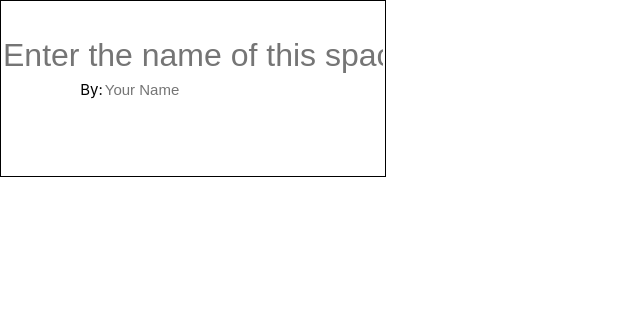
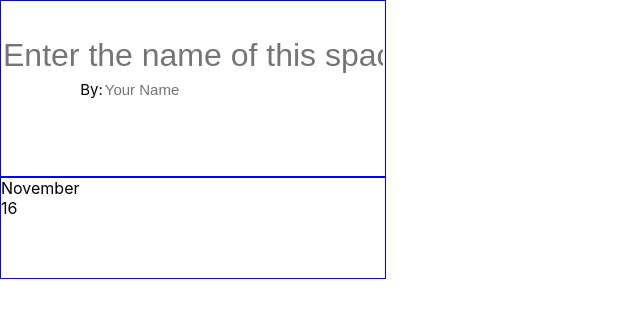
Before and after one commit to chloebyunn/devo, a React (Create React App) app: page / in a window 1280 px wide. Shown: the top 318 px of the page, without its empty margins (0-640 px from the left). Built offline with nearby package versions, Linux system fonts and the light colour scheme.

Commit message:
start adding dates

```diff
--- a/src/App.js
+++ b/src/App.js
@@ -1,13 +1,31 @@
 import React, { Component } from 'react';
 import './App.scss';
 
-import TitleCard from './component/TitleCard/TitleCard'
+import TitleCard from './component/TitleCard/TitleCard';
+import PreviousEntry from './component/PreviousEntry/PreviousEntry';
 
 class App extends Component {
+
+  getDate() {
+    const monthNames = ["January", "February", "March", "April", "May", "June",
+        "July", "August", "September", "October", "November", "December"
+    ];
+
+    let getDate = new Date();
+    let day = getDate.getDay;
+    let dd = getDate.getDate();
+    let mm = getDate.getMonth(); //January is 0!
+    let yyyy = getDate.getFullYear();
+    if(dd<10) {
+        dd = '0' + dd
+    }
+    return [day, monthNames[mm], dd, yyyy];
+};
   render() {
     return (
       <div className="App">
         <TitleCard />
+        <PreviousEntry day={this.getDate()[0]} month={this.getDate()[1]} dd={this.getDate()[2]} />
       </div>
     );
   }
--- a/src/component/PreviousEntry/PreviousEntry.js
+++ b/src/component/PreviousEntry/PreviousEntry.js
@@ -1,8 +1,9 @@
-import {React, Component} from 'react';
+import React, { Component } from 'react';
 import './PreviousEntry.scss';
+import PropTypes from 'prop-types';
 
 class PreviousEntry extends Component {
-    costructor() {
+    constructor() {
         super();
         this.state = {
 
@@ -10,14 +11,21 @@ class PreviousEntry extends Component {
     }
 
     render() {
-
-
         return (
-            <div>
+            <div className="previous-container">
+                <div className="month">{this.props.month}</div>
+                <div className="day">{this.props.day}</div>
+                <div className="dd">{this.props.dd}</div>
 
             </div>
         );
     }
 }
 
+PreviousEntry.propTypes = {
+    month: PropTypes.string.isRequired,
+    day: PropTypes.string.isRequired,
+    dd: PropTypes.number.isRequired,
+}
+
 export default PreviousEntry;
--- a/src/component/PreviousEntry/PreviousEntry.scss
+++ b/src/component/PreviousEntry/PreviousEntry.scss
@@ -0,0 +1,18 @@
+.previous-container {
+    width: 30%;
+    max-width: 460px;
+    height: 100px;
+    border: blue 1px solid;
+}
+
+.month {
+    font-size: 16px;
+}
+
+.day {
+    font-size: 35px;
+}
+
+.day {
+    font-size: 35px;
+}
--- a/src/component/TitleCard/TitleCard.js
+++ b/src/component/TitleCard/TitleCard.js
@@ -8,7 +8,10 @@ class TitleCard extends Component {
         }
     }
 
+
+
     render() {
+
         return (
             <div className="titlecard-container">
                 <input className="title-field" type="text" placeholder="Enter the name of this space" />
--- a/src/component/TitleCard/TitleCard.scss
+++ b/src/component/TitleCard/TitleCard.scss
@@ -2,8 +2,9 @@
     display: flex;
     flex-direction: column;
     width: 30%;
+    max-width: 460px;
     height: 175px;
-    border: black 1px solid;
+    border: blue 1px solid;
 }
 
 .title-field {
```
